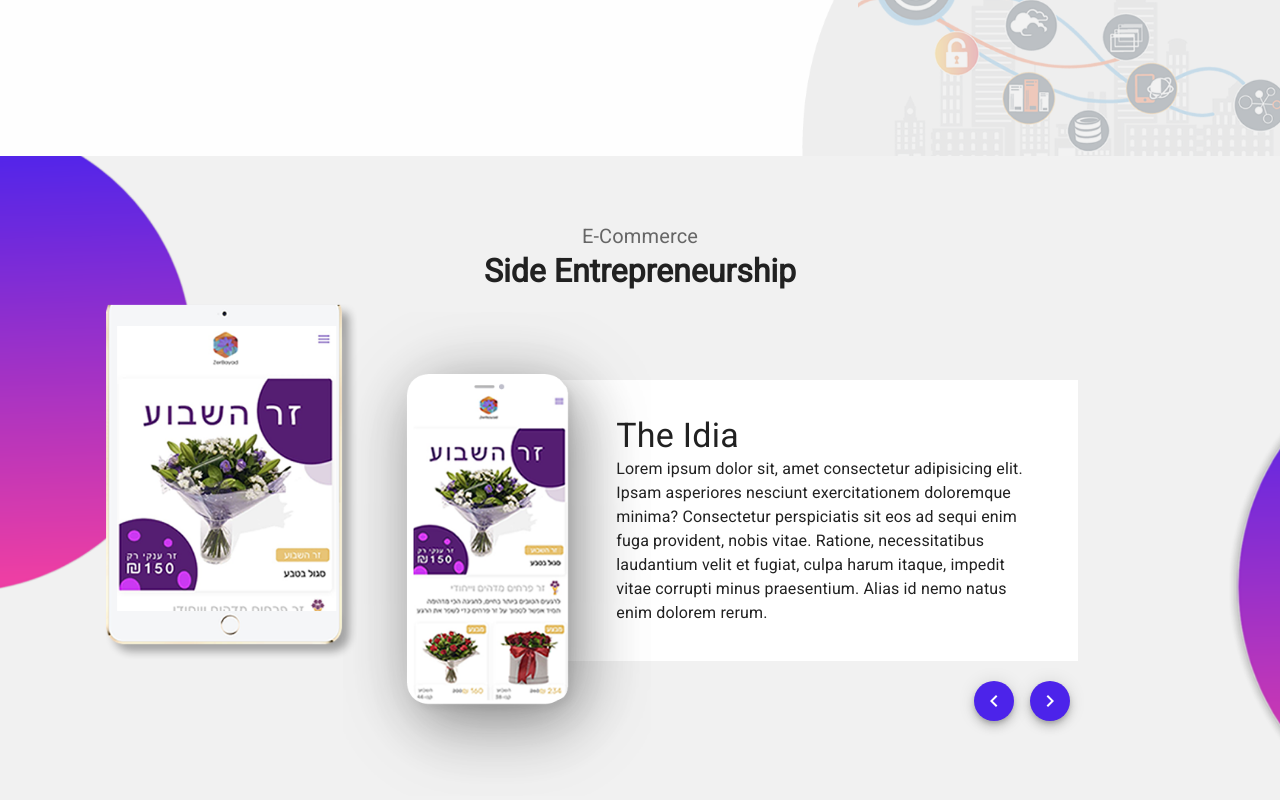
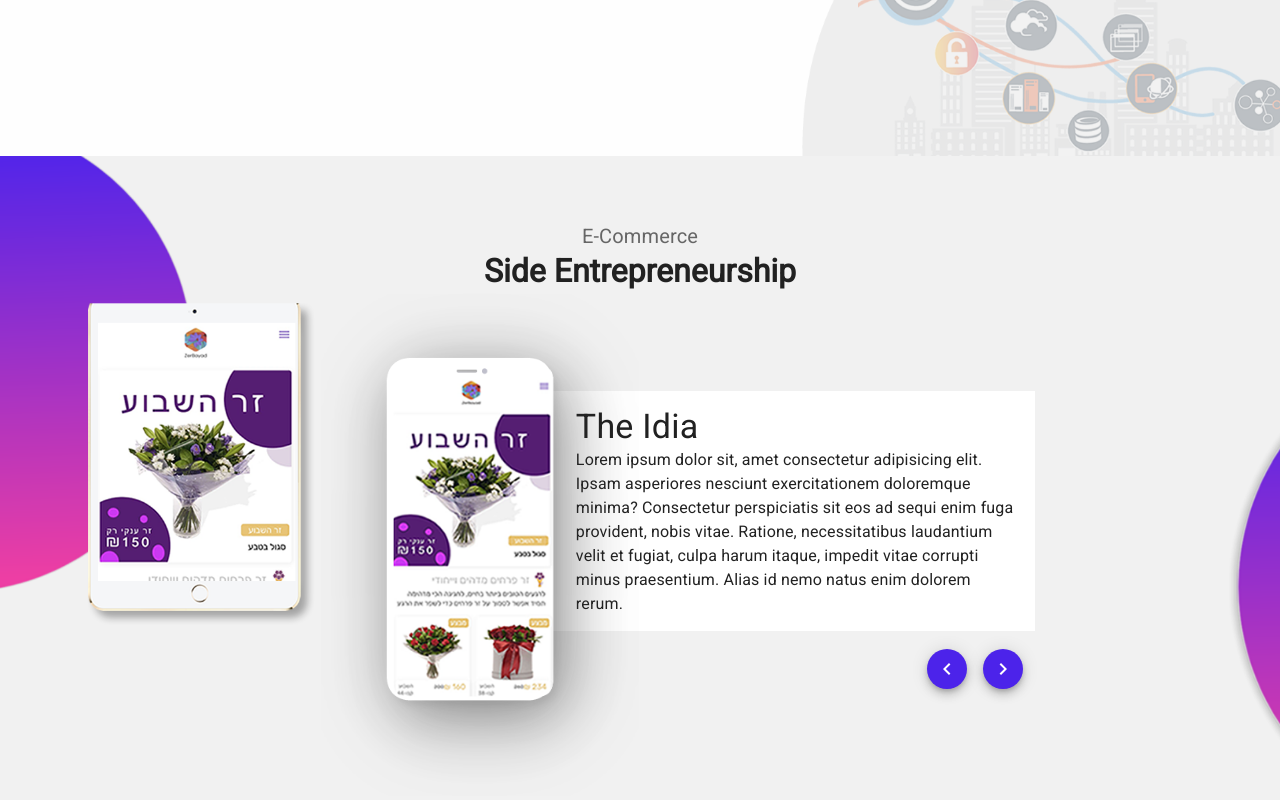
Before and after one commit to tarami6/porfolio, a React (Create React App) app: page / in a window 1280 px wide. Shown: the part 1294-2094 px from the top of the page. Built offline with nearby package versions, Linux system fonts and the light colour scheme; the HTML template or start-up script is replaced by a standard one; a web font is replaced by a local one.

Commit message:
On scroll simple animation

```diff
--- a/package.json
+++ b/package.json
@@ -16,14 +16,14 @@
     "react-scripts": "^3.4.1",
     "react-spring": "^8.0.27",
     "react-typical": "^0.1.3",
+    "react-waypoint": "^9.0.3",
     "serve": "^11.3.2"
   },
   "scripts": {
-    "start": "serve -s build",
+    "start": "react-scripts start",
     "build": "react-scripts build",
     "test": "react-scripts test",
-    "eject": "react-scripts eject",
-    "heroku-postbuid": "npm run build"
+    "eject": "react-scripts eject"
   },
   "eslintConfig": {
     "extends": "react-app"
--- a/src/components/appBar/NavBar.js
+++ b/src/components/appBar/NavBar.js
@@ -1,30 +1,30 @@
 import { AppBar, Grid, Toolbar } from "@material-ui/core";
+import { Waypoint } from 'react-waypoint'
 
 import Logo from "./logo";
 import React from "react";
 import SocialIcons from "./socialIcons";
 
 const NavBar = () => {
+  const [on, toogle] = React.useState(false)
+  const background = on ? 'transparent' : '#5d25e2'
+
   return (
     <div>
       <AppBar
-        position="fixed"
-        elevation={0}
-        style={{ background: "#5d25e2" }}
+        position='fixed'
+        elevation={on ? 0 : 6}
+        style={{ background: `${background}` }}
       >
         <Toolbar>
-          <Grid
-            container
-            justify="center"
-            alignItems="center"
-          >
+          <Grid container justify='center' alignItems='center'>
             <Grid
               container
               item
               xs={10}
               sm={10}
-              direction="row"
-              justify="space-between"
+              direction='row'
+              justify='space-between'
             >
               <Logo />
               <SocialIcons />
@@ -32,8 +32,17 @@ const NavBar = () => {
           </Grid>
         </Toolbar>
       </AppBar>
+      <Waypoint
+        bottomOffset='20%'
+        onEnter={() => {
+          if (!on) toogle(true)
+        }}
+        onLeave={() => {
+          toogle(false)
+        }}
+      />
     </div>
-  );
+  )
 };
 
 export default NavBar;
--- a/src/components/secondScreen/SecondScreen.js
+++ b/src/components/secondScreen/SecondScreen.js
@@ -1,102 +1,140 @@
-import "fontsource-roboto";
+import 'fontsource-roboto'
+import React, { useState } from 'react'
 
-import { Box, Grid, Typography } from "@material-ui/core";
+import { Box, Grid, Typography } from '@material-ui/core'
+import { Waypoint } from 'react-waypoint'
+import { animated, useSpring } from 'react-spring'
 
-import React from "react";
-import TabsComponent from "./tabs/tabComponent/TabsComponent";
-import bg1 from "../../assets/images/bg-1.png";
-import bg2 from "../../assets/images/bg-2.png";
-import lock from "../../assets/images/lock.png";
-import { makeStyles } from "@material-ui/core/styles";
-import vector from "../../assets/images/vector.png";
+import TabsComponent from './tabs/tabComponent/TabsComponent'
+import bg1 from '../../assets/images/bg-1.png'
+import bg2 from '../../assets/images/bg-2.png'
+import lock from '../../assets/images/lock.png'
+import { makeStyles } from '@material-ui/core/styles'
+import vector from '../../assets/images/vector.png'
 
 const useStyle = makeStyles(() => ({
   root: {
-    width: "100%",
-    height: "650px",
-    fontFamily: "roboto",
-    position: "relative",
-    padding: "50px 15px 0 15px",
-    backgroundColor: "#fefefe",
-    overflow: "hidden",
+    width: '100%',
+    height: '650px',
+    fontFamily: 'roboto',
+    position: 'relative',
+    padding: '50px 15px 0 15px',
+    backgroundColor: '#fefefe',
+    overflow: 'hidden',
   },
   bgLeft: {
-    width: "36%",
-    position: "absolute",
-    left: "-10%",
+    width: '36%',
+    position: 'absolute',
+    left: '-10%',
   },
   bgRight: {
-    width: "40%",
-    position: "absolute",
-    right: "-2%",
-    bottom: "-1%",
+    width: '40%',
+    position: 'absolute',
+    right: '-2%',
+    bottom: '-1%',
   },
   lock: {
-    width: "20%",
-    position: "absolute",
-    top: "21%",
-    left: "2%",
+    width: '20%',
+    position: 'absolute',
+    top: '21%',
+    left: '2%',
   },
   vector: {
-    width: "35%",
-    position: "absolute",
-    right: "-2%",
-    bottom: "0%",
+    width: '35%',
+    position: 'absolute',
+    right: '-2%',
+    bottom: '0%',
   },
   year: {
-    color: "#eb3da1",
+    color: '#eb3da1',
   },
   underline: {
-    display: "flex",
-    width: "120px",
-    height: "3px",
-    justifyContent: "space-between",
-    position: "relative",
-    backgroundColor: "#eb3da1",
-    margin: "6px",
+    display: 'flex',
+    width: '0px',
+    height: '3px',
+    justifyContent: 'space-between',
+    position: 'relative',
+    backgroundColor: '#eb3da1',
+    margin: '6px',
   },
   line: {
-    width: "20px",
-    height: "3px",
-    backgroundColor: "#4c23ea",
+    width: '20px',
+    height: '3px',
+    backgroundColor: '#4c23ea',
   },
-}));
+}))
+
 const SecondScreen = () => {
-  const classes = useStyle();
+  const classes = useStyle()
+  const [on, toogle] = useState(false)
+  const zoom = useSpring({
+    transform: on ? 'scale(1)' : 'scale(0.8)',
+    config: { duration: 1500 },
+  })
+
+  const size = useSpring({
+    width: on ? '120px' : '0px',
+    config: { duration: 1500 },
+  })
 
   return (
     <div className={classes.root}>
-      <img src={bg1} alt="bg1" className={classes.bgLeft} />
-      <img src={lock} alt="lock" className={classes.lock} />
-      <img src={bg2} alt="bg2" className={classes.bgRight} />
-      <img src={vector} alt="vector" className={classes.vector} />
+      <Waypoint
+        bottomOffset='20%'
+        onEnter={() => {
+          if (!on) toogle(true)
+        }}
+        onLeave={() => {
+          toogle(false)
+        }}
+      />
+      <img src={bg1} alt='bg1' className={classes.bgLeft} />
+      <animated.img
+        src={lock}
+        alt='lock'
+        className={classes.lock}
+        style={zoom}
+      />
+      <animated.img src={bg2} alt='bg2' className={classes.bgRight} />
+      <animated.img
+        src={vector}
+        alt='vector'
+        className={classes.vector}
+        style={zoom}
+      />
 
       <Grid
         container
-        direction="column"
-        alignItems="center"
-        wrap="nowrap"
-        style={{ zIndex: "10" }}
+        direction='column'
+        alignItems='center'
+        wrap='nowrap'
+        style={{ zIndex: '10' }}
       >
         <h1 className={classes.year}>2019-2020</h1>
-        <div className={classes.underline}>
+        <animated.div className={classes.underline} style={ size }>
           <div className={classes.line}></div>
           <div className={classes.line}></div>
-        </div>
-        <Typography variant="h6" style={{ color: "#666" }}>
+        </animated.div>
+        <Typography variant='h6' style={{ color: '#666' }}>
           Dooble
         </Typography>
 
-        <Box component="span" m={2} style={{ zIndex: "10", color: "#212121" }}>
+        <Box component='span' m={2} style={{ zIndex: '10', color: '#212121' }}>
           <h1>Under confidality contract</h1>
         </Box>
-        <Grid container item xs={12} sm={10} lg={8}
-          style={{ zIndex: "10", marginTop: "1em" }}>
+        <Grid
+          container
+          item
+          xs={12}
+          sm={10}
+          lg={8}
+          style={{ zIndex: '10', marginTop: '1em' }}
+        >
           <TabsComponent />
         </Grid>
       </Grid>
     </div>
-  );
-};
+  )
+}
 
-export default SecondScreen;
+export default SecondScreen
--- a/src/components/secondScreen/tabs/tabComponent/TabsComponent.js
+++ b/src/components/secondScreen/tabs/tabComponent/TabsComponent.js
@@ -45,7 +45,7 @@ const useStyles = makeStyles((theme) => ({
   },
 }));
 
-const TabsComponent = () => {
+const TabsComponent = ({style}) => {
   const classes = useStyles();
   const [value, setValue] = useState(0);
 
--- a/src/components/thirdScreen/ThirdScreen.js
+++ b/src/components/thirdScreen/ThirdScreen.js
@@ -1,63 +1,91 @@
-import "fontsource-roboto";
+import 'fontsource-roboto'
+import React, { useState } from 'react'
 
-import { Box, Typography } from "@material-ui/core";
+import { Box, Typography } from '@material-ui/core'
+import { makeStyles } from '@material-ui/core/styles'
+import { Waypoint } from 'react-waypoint'
+import { animated, useSpring } from 'react-spring'
 
-import React from "react";
-import StepperContent from "./stepper/StepperContent";
-import { makeStyles } from "@material-ui/core/styles";
-import one from "../../assets/images/rightconner.png";
-import two from "../../assets/images/leftcorner.png";
+import StepperContent from './stepper/StepperContent'
+import one from '../../assets/images/rightconner.png'
+import two from '../../assets/images/leftcorner.png'
 
 const useStyle = makeStyles(() => ({
   root: {
-    width: "100%",
-    height: "650px",
-    backgroundColor: "#f1f1f1",
-    position: "relative",
-    fontFamily: "roboto",
+    width: '100%',
+    height: '650px',
+    backgroundColor: '#f1f1f1',
+    position: 'relative',
+    fontFamily: 'roboto',
+    overflow: 'hidden',
   },
   one: {
-    width: "15%",
-    position: "absolute",
-    top: "0",
-    lef: "0",
+    width: '15%',
+    position: 'absolute',
+    top: '0',
+    lef: '0',
   },
   two: {
-    width: "4%",
-    position: "absolute",
-    bottom: "10%",
-    right: "0",
+    width: '4%',
+    position: 'absolute',
+    bottom: '10%',
+    right: '0',
   },
   content: {
-    padding: "4em 3em",
+    padding: '4em 3em',
   },
   header: {
-    display: "flex",
-    flexDirection: "column",
-    alignItems: "center",
+    display: 'flex',
+    flexDirection: 'column',
+    alignItems: 'center',
   },
-}));
+}))
 const ThirdScreen = () => {
-  const classes = useStyle();
+  const classes = useStyle()
+  const [on, toogle] = useState(false)
+  const zoom = useSpring({
+    transform: on ? 'scale(1)' : 'scale(1.7)',
+    config: { duration: 1500 },
+  })
+
   return (
     <div className={classes.root}>
-      <div className="background">
-        <img src={one} alt="right" className={classes.one} />
-        <img src={two} alt="left" className={classes.two} />
+      <div className='background'>
+        <Waypoint
+          bottomOffset='20%'
+          onEnter={() => {
+            if (!on) toogle(true)
+          }}
+          onLeave={() => {
+            toogle(false)
+          }}
+        />
+        <animated.img
+          src={one}
+          alt='right'
+          className={classes.one}
+          style={zoom}
+        />
+        <animated.img
+          src={two}
+          alt='left'
+          className={classes.two}
+          style={zoom}
+        />
       </div>
       <div className={classes.content}>
         <div className={classes.header}>
-          <Typography variant="h6" style={{ color: "#666" }}>
+          <Typography variant='h6' style={{ color: '#666' }}>
             E-Commerce
           </Typography>
-          <Box component="span" style={{ color: "#212121" }}>
+          <Box component='span' style={{ color: '#212121' }}>
             <h1>Side Entrepreneurship</h1>
           </Box>
         </div>
-        <StepperContent />
+        <StepperContent on={on} />
       </div>
     </div>
-  );
-};
+  )
+}
 
-export default ThirdScreen;
+export default ThirdScreen
--- a/src/components/thirdScreen/stepper/StepperContent.js
+++ b/src/components/thirdScreen/stepper/StepperContent.js
@@ -1,112 +1,149 @@
-import "fontsource-roboto";
+import 'fontsource-roboto'
 
-import { Fab, Paper, Typography } from "@material-ui/core";
+import { Fab, Paper, Typography } from '@material-ui/core'
 
-import KeyboardArrowLeft from "@material-ui/icons/KeyboardArrowLeft";
-import KeyboardArrowRight from "@material-ui/icons/KeyboardArrowRight";
-import React from "react";
-import image1 from "../../../assets/images/image-1.png";
-import image2 from "../../../assets/images/image-2.png";
-import { makeStyles } from "@material-ui/core/styles";
+import { animated, useSpring } from 'react-spring'
+
+import KeyboardArrowLeft from '@material-ui/icons/KeyboardArrowLeft'
+import KeyboardArrowRight from '@material-ui/icons/KeyboardArrowRight'
+import React from 'react'
+import image1 from '../../../assets/images/image-1.png'
+import image2 from '../../../assets/images/image-2.png'
+import { makeStyles } from '@material-ui/core/styles'
 
 const stepperItem = [
   {
-    title: "The Idia",
+    title: 'The Idia',
     text:
-      "Lorem ipsum dolor sit, amet consectetur adipisicing elit. Ipsam asperiores nesciunt exercitationem doloremque minima? Consectetur perspiciatis sit eos ad sequi enim fuga provident, nobis vitae. Ratione, necessitatibus laudantium velit et fugiat, culpa harum itaque, impedit vitae corrupti minus praesentium. Alias id nemo natus enim dolorem rerum. ",
+      'Lorem ipsum dolor sit, amet consectetur adipisicing elit. Ipsam asperiores nesciunt exercitationem doloremque minima? Consectetur perspiciatis sit eos ad sequi enim fuga provident, nobis vitae. Ratione, necessitatibus laudantium velit et fugiat, culpa harum itaque, impedit vitae corrupti minus praesentium. Alias id nemo natus enim dolorem rerum. ',
   },
   {
-    title: "Lorem ",
+    title: 'Lorem ',
     text:
-      "Aliquid fugit perspiciatis minus molestiae eveniet blanditiis officia autem reiciendis accusantium aliquam unde veritatis commodi, totam ex eligendi. Praesentium quas delectus, nulla quaerat, facilis, in ducimus laborum sint  eius eum iure cum minus. Dolorum adipisci ducimus ab sequi provident asperiores aut rerum eaque officiis obcaecati!",
+      'Aliquid fugit perspiciatis minus molestiae eveniet blanditiis officia autem reiciendis accusantium aliquam unde veritatis commodi, totam ex eligendi. Praesentium quas delectus, nulla quaerat, facilis, in ducimus laborum sint  eius eum iure cum minus. Dolorum adipisci ducimus ab sequi provident asperiores aut rerum eaque officiis obcaecati!',
   },
-];
+]
 const useStyle = makeStyles((theme) => ({
   root: {},
   content: {
-    display: "flex",
-    alignItems: "flex-end",
-    justifyContent: "space-between",
-    position: "relative",
-    fontFamily: "roboto",
+    display: 'grid',
+    gridTemplateColumns: '5fr 5fr 2fr',
+    alignItems: 'end',
+    position: 'relative',
+    fontFamily: 'roboto',
   },
+  images: {},
   image1: {
-    width: "28%",
-    position: "absolute",
-    left: "23%",
-    top: "2%",
+    width: '29%',
+    position: 'absolute',
+    left: '21%',
+    top: '-3%',
   },
   image2: {
-    width: "23%",
-    position: "relative",
-    left: "4%",
+    width: '50%',
+    position: 'relative',
+    left: '6%',
   },
   paper: {
-    width: "50%",
-    padding: "3% 3% 3% 11%",
-    margin: "2% 13% 1% 0%",
+    width: '100%',
+    height: 'min-content',
+    padding: '3% 3% 3% 7%',
+    marginBottom: '2%',
+    boxSizing: 'border-box',
   },
   button: {
-    display: "flex",
-    justifyContent: "flex-end",
-    paddingRight: "13%",
+    display: 'flex',
+    justifyContent: 'flex-end',
+    paddingRight: '17%',
   },
   arrow: {
     margin: theme.spacing(1),
-    backgroundColor: "#4c23ea",
+    backgroundColor: '#4c23ea',
   },
-}));
+}))
 
-const StepperContent = () => {
-  const classes = useStyle();
-  const [activeStep, setActiveStep] = React.useState(0);
-  const lastItem = stepperItem.length - 1;
+const StepperContent = ({ on }) => {
+  const classes = useStyle()
+
+  const { scale } = useSpring({
+    scale: on ? '1' : '0',
+    config: { duration: 1500 },
+  })
+
+  const [activeStep, setActiveStep] = React.useState(0)
+  const lastItem = stepperItem.length - 1
 
   const handleNext = () => {
     setActiveStep((prevActiveStep) =>
       prevActiveStep === lastItem ? (prevActiveStep = 0) : prevActiveStep + 1
-    );
-  };
+    )
+  }
 
   const handleBack = () => {
     setActiveStep((nextActiveStep) =>
       nextActiveStep === 0 ? (nextActiveStep = lastItem) : nextActiveStep - 1
-    );
-  };
+    )
+  }
 
   return (
     <div className={classes.root}>
       <div className={classes.content}>
-        <img src={image2} alt="image2" className={classes.image2} />
-        <img src={image1} alt="image1" className={classes.image1} />
+        <div className={classes.images}>
+          <animated.img
+            src={image2}
+            alt='image2'
+            className={classes.image2}
+            style={{
+              transform: scale
+                .interpolate({
+                  range: [0, 0.75, 1],
+                  output: [0.9, 1.1, 1],
+                })
+                .interpolate((x) => `scale(${x})`),
+            }}
+          />
+          <animated.img
+            src={image1}
+            alt='image1'
+            className={classes.image1}
+            style={{
+              transform: scale
+                .interpolate({
+                  range: [0, 0.75, 1],
+                  output: [1,0.95, 1],
+                })
+                .interpolate((x) => `scale(${x})`),
+            }}
+          />
+        </div>
 
         <Paper square elevation={0} className={classes.paper}>
-          <Typography variant="h4">{stepperItem[activeStep].title}</Typography>
+          <Typography variant='h4'>{stepperItem[activeStep].title}</Typography>
           <Typography>{stepperItem[activeStep].text}</Typography>
         </Paper>
       </div>
       <div className={classes.button}>
         <Fab
           className={classes.arrow}
-          size="small"
-          color="primary"
-          aria-label="prev"
+          size='small'
+          color='primary'
+          aria-label='prev'
           onClick={handleBack}
         >
           <KeyboardArrowLeft />
         </Fab>
         <Fab
           className={classes.arrow}
-          size="small"
-          color="primary"
-          aria-label="prev"
+          size='small'
+          color='primary'
+          aria-label='prev'
           onClick={handleNext}
         >
           <KeyboardArrowRight />
         </Fab>
       </div>
     </div>
-  );
-};
+  )
+}
 
-export default StepperContent;
+export default StepperContent
```
Also changed, not shown: 1 other file (tests, documents, lock files or other folders).
